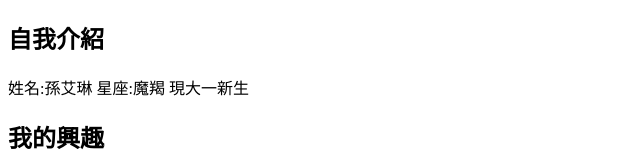
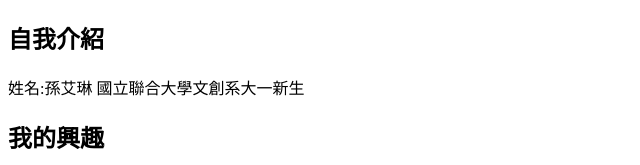
Before and after one commit to IreneSun119/web, a plain HTML site: page index.htm in a window 1280 px wide. Shown: the top 165 px of the page, without its empty margins (0-640 px from the left). Drawn offline with Linux system fonts and the light colour scheme.

Commit message:
Update index.htm

```diff
--- a/index.htm
+++ b/index.htm
@@ -7,7 +7,7 @@
   <body>
 
    <h2>自我介紹</h2>
-    <p>姓名:孫艾琳 星座:魔羯   現大一新生</p>
+    <p>姓名:孫艾琳  國立聯合大學文創系大一新生</p>
 
    <h2>我的興趣</h2>
     <p>球類運動都挺喜歡的</p>
```
